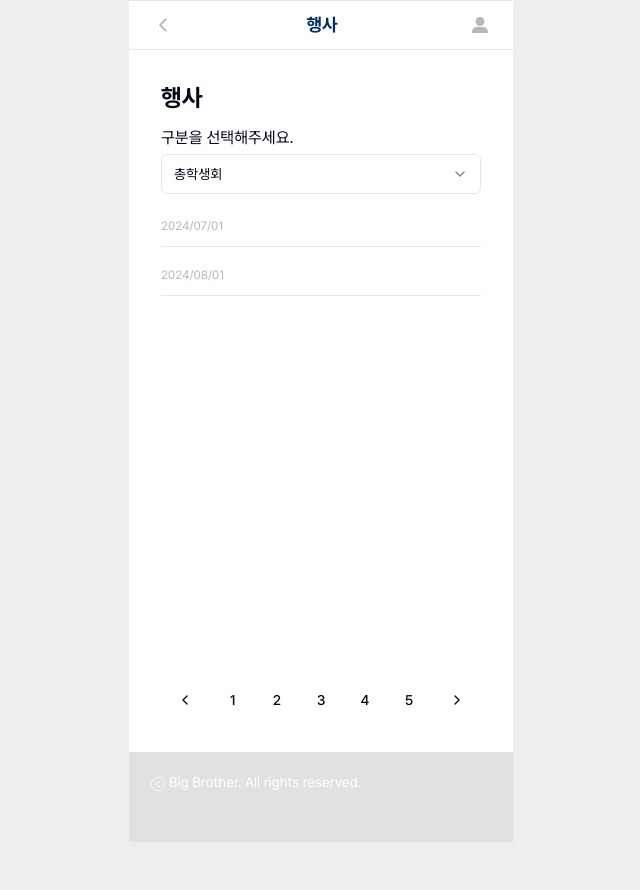
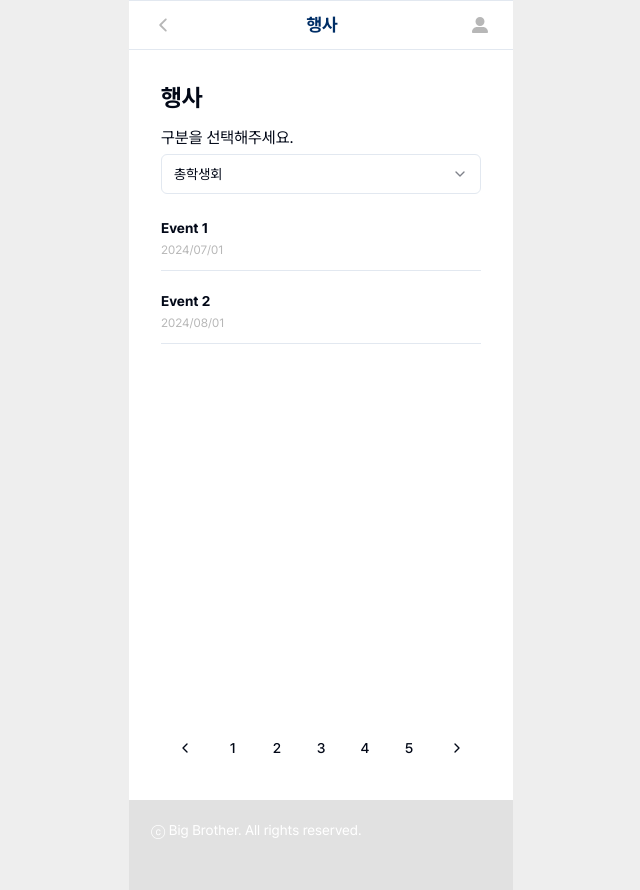
Before and after one commit to developthreefeet/big-brother-FE, a Next.js app: page /event in a window 1280 px wide. Shown: the whole page, without its empty margins (319-959 px from the left). Before the commit the page ends 842 px from the top, so only its background shows below. Built offline with nearby package versions, Linux system fonts and the light colour scheme.

Commit message:
feature: ListComponent에 getTitle 함수 적용

```diff
--- a/src/widgets/ListComponent.tsx
+++ b/src/widgets/ListComponent.tsx
@@ -1,56 +1,5 @@
-import { formatDate } from '@/shared/lib/utils';
-
-//데이터별로 type 해놔야 함
-interface EventList {
-  eventName: string;
-  target: string;
-  content: string;
-  start_date: string;
-  end_date: string;
-  affiliation: string;
-  user_id: string;
-  create_at: string;
-  update_at: string;
-}
-
-interface NoticeList {
-  notice_title: string;
-  notice_id: string;
-  notice_type: string;
-  create_at: string;
-  update_at: string;
-  notice_content: string;
-  file_upload: string;
-  user_id: string;
-  affiliation: string;
-}
-
-interface ProceedingList {
-  proceeding_id: string;
-  proceeding_title: string;
-  meeting_date: string;
-  meeting_place: string;
-  participant: string;
-  non_participant: string;
-  item: string;
-  content: string;
-  affiliation: string;
-  is_public: boolean;
-  user_id: string;
-  create_at: string;
-  update_at: string;
-}
-
-interface RuleList {
-  rule_title: string;
-  create_at: string;
-}
-
-type ListItem = EventList | NoticeList | ProceedingList | RuleList;
-
-interface ListComponentProps {
-  list: ListItem[];
-}
+import { formatDate, getTitle } from '@/shared/lib/utils';
+import { ListComponentProps } from '@/shared/types/type';
 
 const ListComponent = ({ list }: ListComponentProps) => {
   return (
@@ -58,7 +7,7 @@ const ListComponent = ({ list }: ListComponentProps) => {
       {list.map((item, index) => (
         <div key={index} className=" border-b py-3">
           <div className="flex flex-col space-y-1 hover:opacity-50 cursor-pointer">
-            {/*<p className="text-sm font-bold">{item.eventName}</p>*/}
+            <p className="text-sm font-bold">{getTitle(item)}</p>
             <p className="text-xs text-gray-200">
               {formatDate(item.create_at)}
             </p>
```
